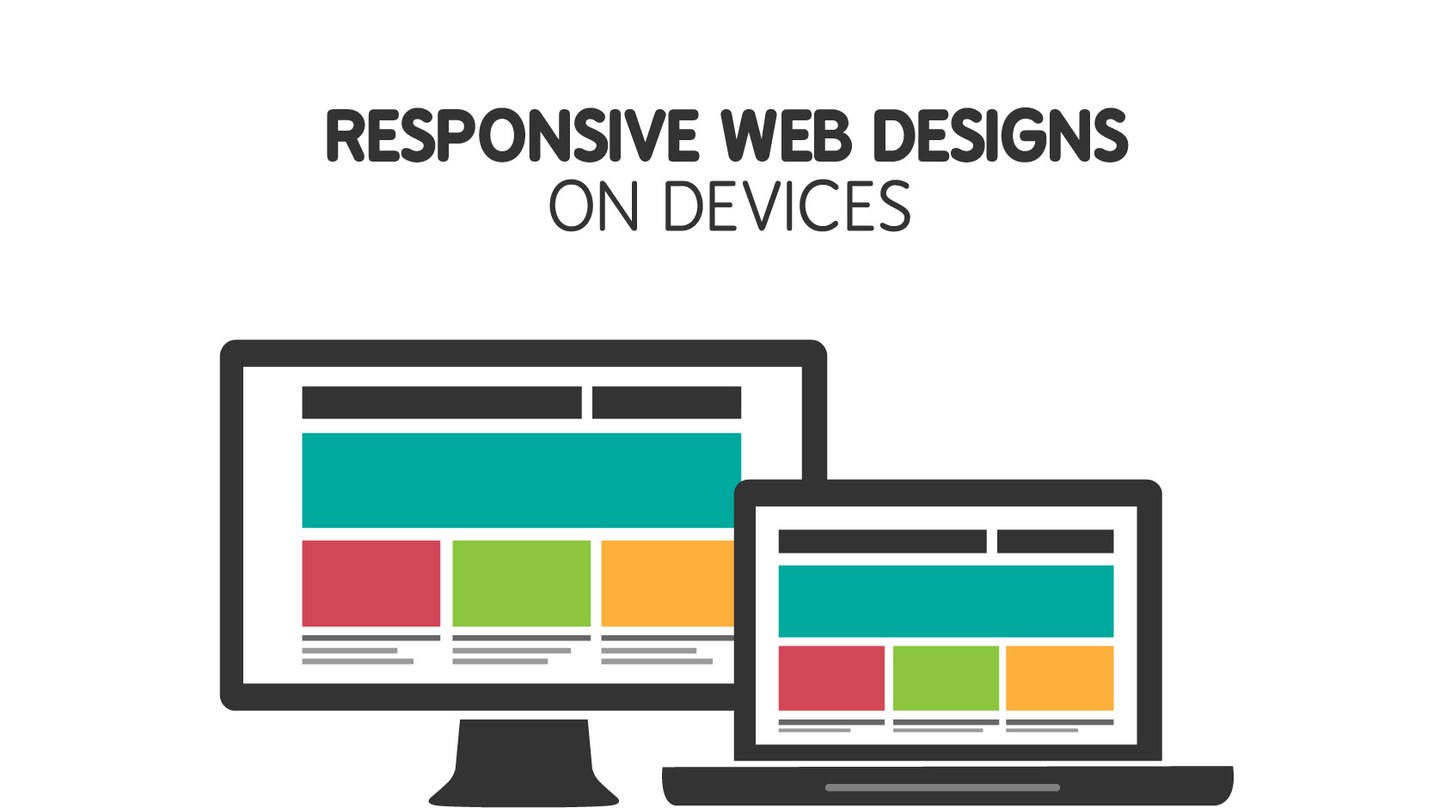
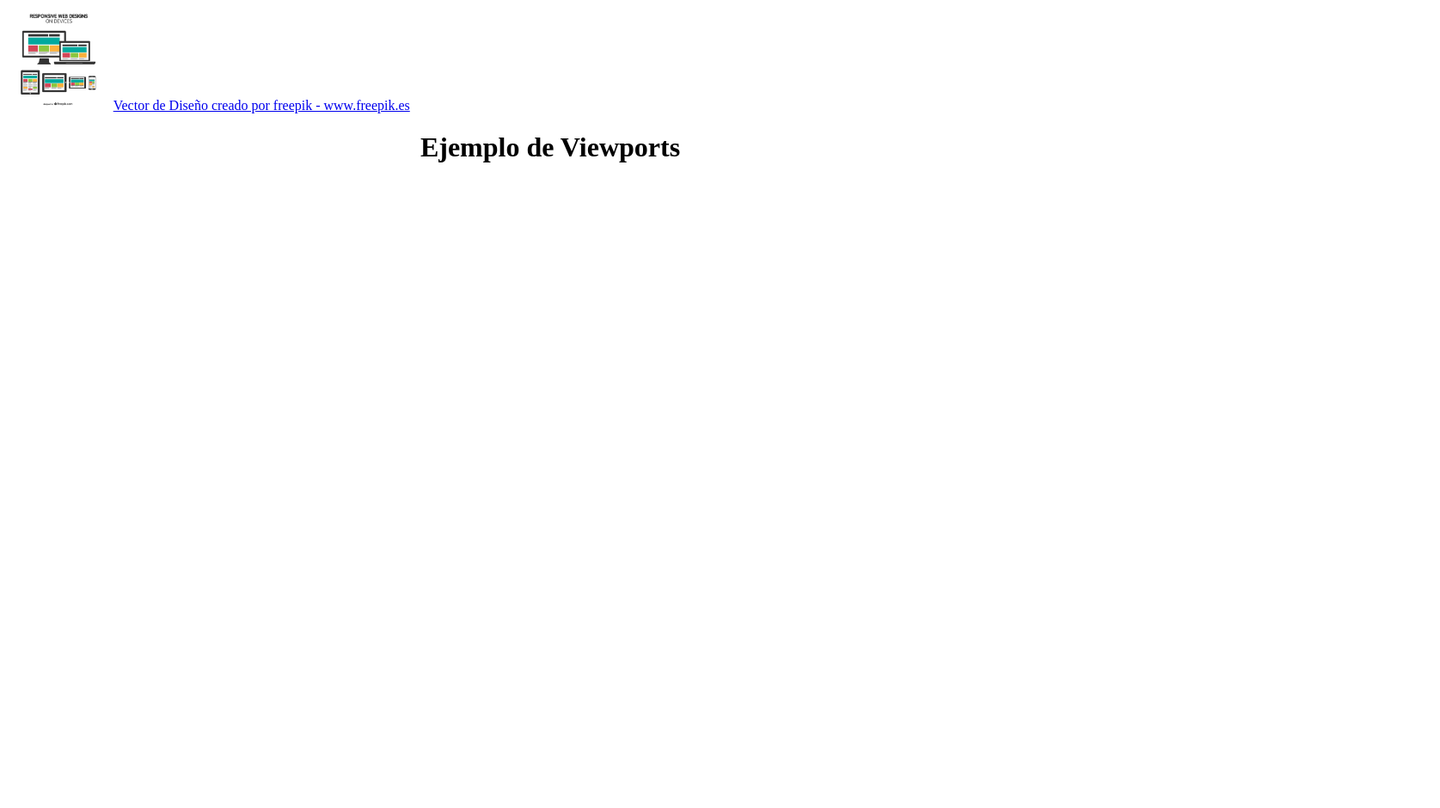
Before and after one commit to Hazel2099/Ejemploview, a plain HTML site: page index.html in a window 1280 px wide. Shown: the top 940 px of the page at 86% size, 1675 px wide, since content can reach past the window. After the commit the page ends 800 px from the top, so only its background shows below. Drawn offline with Linux system fonts and the light colour scheme.

Commit message:
Update index.html

```diff
--- a/index.html
+++ b/index.html
@@ -7,7 +7,7 @@
 
 <body>
 
-    <img src="Img/web.jpg" >
+    <img src="Img/web.jpg"  width="120" height="120">
 
     <a href='https://www.freepik.es/vectores/diseno'>Vector de Diseño creado por freepik - www.freepik.es</a>
 
```
